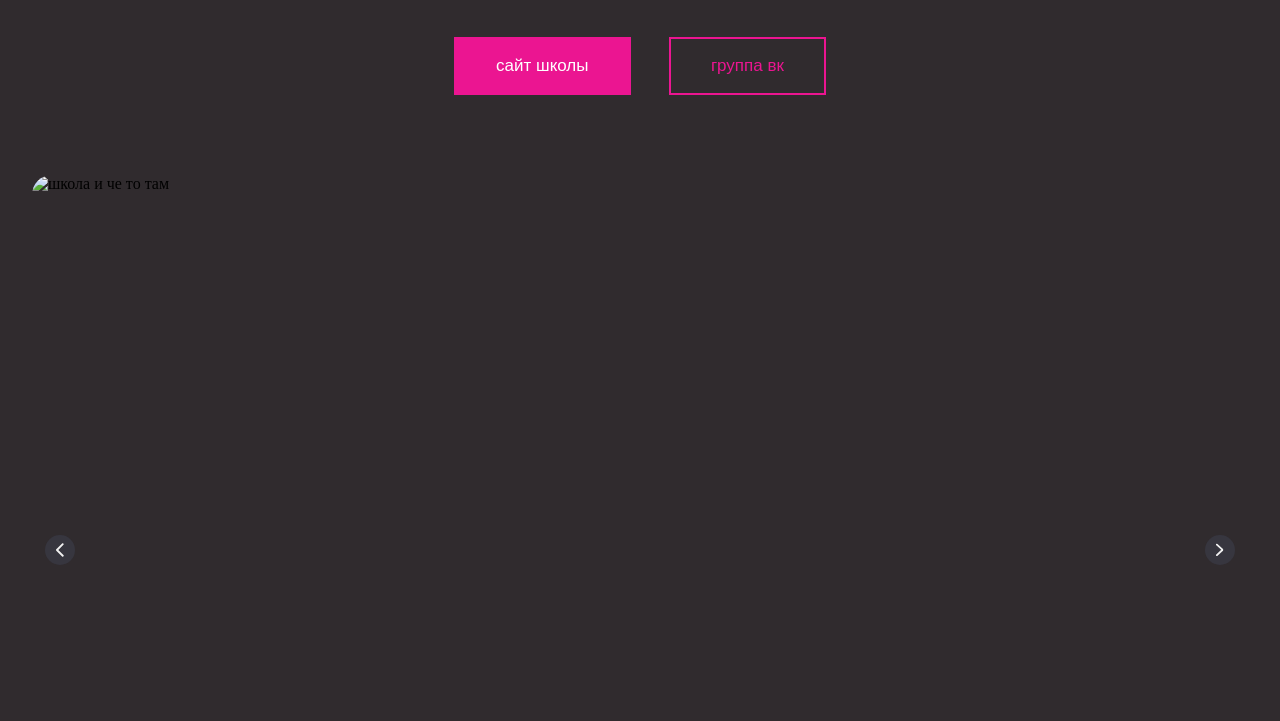
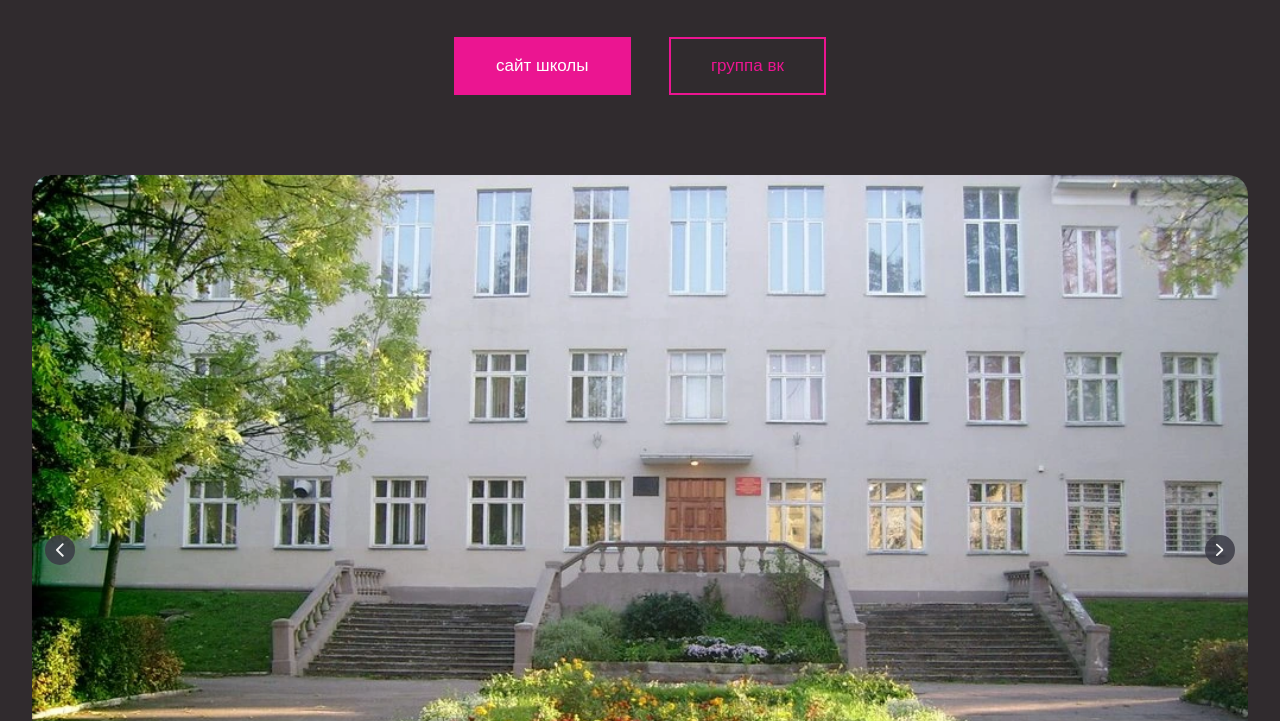
Before and after one commit to ini-qstm/kld-school43, a plain HTML site: page index.html in a window 1280 px wide. Shown: the part 231-952 px from the top of the page. Drawn offline with Linux system fonts and the light colour scheme.

Commit message:
Update index.html

```diff
--- a/index.html
+++ b/index.html
@@ -47,7 +47,7 @@
                 <div id="sliderContainer">
                     <div id="slider">
                         <div class="slider__img-container">
-                            <img class="slide" src="images/photo-43-school.jpg" data-orientation="horizontal" alt="школа и че то там" loading="lazy">
+                            <img class="slide" src="images/photo-43-school.webp" data-orientation="horizontal" alt="школа и че то там" loading="lazy">
                         </div>
                         <div class="slider__img-container">
                             <img class="slide" src="images/фото-команды-3.webp" data-orientation="vertical" alt="школа и че то там" loading="lazy">
```
